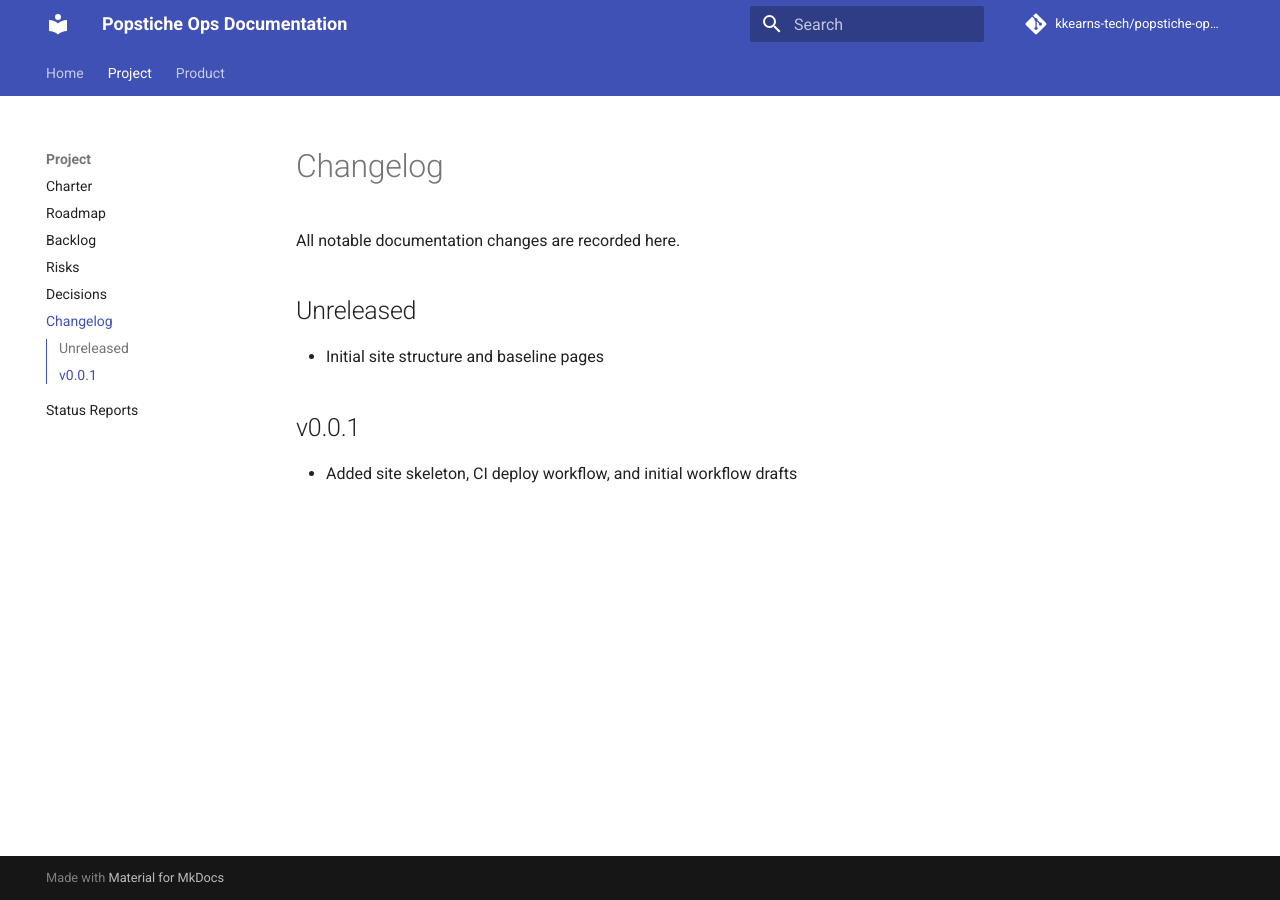
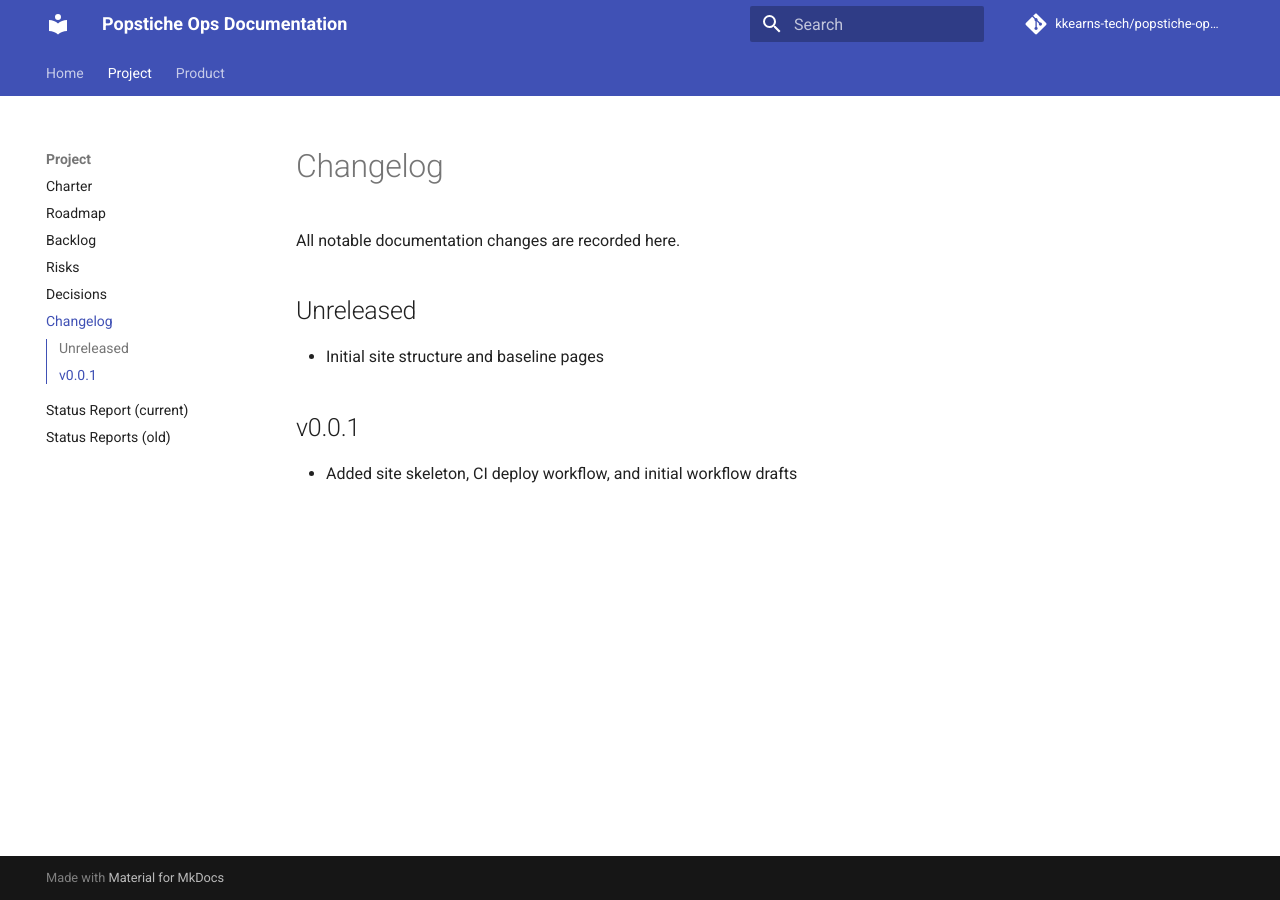
Before and after one commit to kkearns-tech/docs-portfolio, an MkDocs documentation site: the page built from docs/project/changelog.md, in a window 1280 px wide. Built offline with MkDocs 1.6.1 and Material for MkDocs 9.7.7, drawn with Linux system fonts in a browser that asks for light colours; comment, search, counter and statistics services are not loaded; part of the change alters nothing that is shown.

Commit message:
fix: correct MkDocs nav paths, closes #1

```diff
--- a/mkdocs.yml
+++ b/mkdocs.yml
@@ -35,7 +35,8 @@ nav:
     - Risks: project/risks.md
     - Decisions: project/decisions.md
     - Changelog: project/changelog.md
-    - Status Reports: project/status-reports/template.md
+    - Status Report (current): project/status-reports/2026-05-06.md
+    - Status Reports (old): project/status-reports/2026-03-20.md
   - Product:
     - Overview: product/overview.md
     - Personas & Roles: product/personas-and-roles.md
@@ -48,6 +49,6 @@ nav:
       - Data Model: product/system/data-model.md
       - Operational System Overview: product/system/operational-system-overview.md
 #      - API: product/system/api
-#        - End Points: product/system/endpoints.md
-#        - Errors: product/system/errors.md
-#        - Overview: product/system/overview.md
+      - End Points: product/system/api/endpoints.md
+      - Errors: product/system/api/errors.md
+      - Overview: product/system/api/overview.md
```
